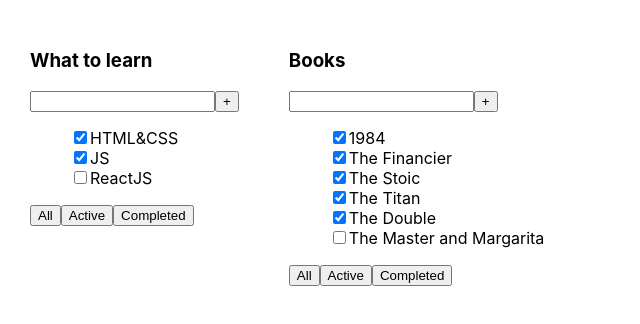
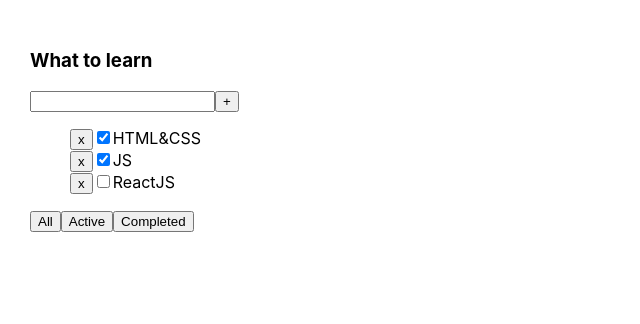
Before and after one commit to rmv-git/main-todolist, a React (Create React App) app: page / in a window 1280 px wide. Shown: the top 324 px of the page, without its empty margins (0-640 px from the left). Built offline with nearby package versions, Linux system fonts and the light colour scheme.

Commit message:
remove task func, tasks filter

```diff
--- a/src/App.tsx
+++ b/src/App.tsx
@@ -1,4 +1,4 @@
-import React from 'react';
+import React, {useState} from 'react';
 import './App.css';
 import {Todolist} from "./Todolist";
 
@@ -7,30 +7,57 @@
     title: string;
     isDone: boolean;
 }
+
+export type FilterValuesType = 'All' | 'Active' | 'Completed';
+
 export const App = () => {
 
-    const ArrayWhatToLearn = [
+    let [taskFilter, setTaskFilter] = useState<FilterValuesType>('All');
+/*    const ArrayWhatToLearn = [
         {id: 1, title: 'HTML&CSS', isDone: true},
         {id: 2, title: 'JS', isDone: true},
         {id: 3, title: 'ReactJS', isDone: false}
-    ];
-    const ArrayBooks = [
+    ];*/
+    let [tasks, setTasks] = useState<Array<TaskType>>(
+        [
+            {id: 1, title: 'HTML&CSS', isDone: true},
+            {id: 2, title: 'JS', isDone: true},
+            {id: 3, title: 'ReactJS', isDone: false},
+        ],
+    );
+/*    const ArrayBooks = [
         {id: 1, title: '1984', isDone: true},
         {id: 2, title: 'The Financier', isDone: true},
         {id: 3, title: 'The Stoic', isDone: true},
         {id: 4, title: 'The Titan', isDone: true},
         {id: 5, title: 'The Double', isDone: true},
         {id: 6, title: 'The Master and Margarita', isDone: false},
-    ];
+    ];*/
+
+    const removeTask = (id: number) => {
+        setTasks(tasks.filter((task: TaskType) => task.id !== id));
+    }
+
+    let filteredTasks = tasks;
+
+    if (taskFilter === 'Active') {
+        filteredTasks = tasks.filter(t => !t.isDone);
+    }
+    if (taskFilter === 'Completed') {
+        filteredTasks = tasks.filter(t => t.isDone);
+    }
 
     return (
         <div className="App">
             <Todolist title={'What to learn'}
-                      tasks={ArrayWhatToLearn}
+                      tasks={filteredTasks}
+                      removeTask={removeTask}
+                      taskFilter={taskFilter}
+                      setTaskFilter={setTaskFilter}
             />
-            <Todolist title={'Books'}
+{/*            <Todolist title={'Books'}
                       tasks={ArrayBooks}
-            />
+            />*/}
         </div>
     );
 }
--- a/src/Todolist.tsx
+++ b/src/Todolist.tsx
@@ -1,9 +1,12 @@
 import React from "react";
-import {TaskType} from "./App";
+import {FilterValuesType, TaskType} from "./App";
 
 type PropsType = {
     title: string;
     tasks: Array<TaskType>;
+    removeTask: (id: number) => void;
+    taskFilter: FilterValuesType;
+    setTaskFilter: (value: FilterValuesType) => void;
 }
 export const Todolist = (props: PropsType) => {
     return (
@@ -15,18 +18,21 @@
             </div>
             <ul style={{listStyle: "none"}}>
                 {
-                    props.tasks.map((task: TaskType) =>
-                        <li key={task.id}>
-                            <input type='checkbox' checked={task.isDone}/>
-                            <span>{task.title}</span>
-                        </li>
-                    )
+                    props.tasks.map((task: TaskType) => {
+                        return (
+                            <li key={task.id}>
+                                <button onClick={() => props.removeTask(task.id)}>x</button>
+                                <input type='checkbox' checked={task.isDone}/>
+                                <span>{task.title}</span>
+                            </li>
+                        )
+                    })
                 }
             </ul>
             <div>
-                <button>All</button>
-                <button>Active</button>
-                <button>Completed</button>
+                <button onClick={() => {props.setTaskFilter('All')}}>All</button>
+                <button onClick={() => {props.setTaskFilter('Active')}}>Active</button>
+                <button onClick={() => {props.setTaskFilter('Completed')}}>Completed</button>
             </div>
         </div>
     );
```
